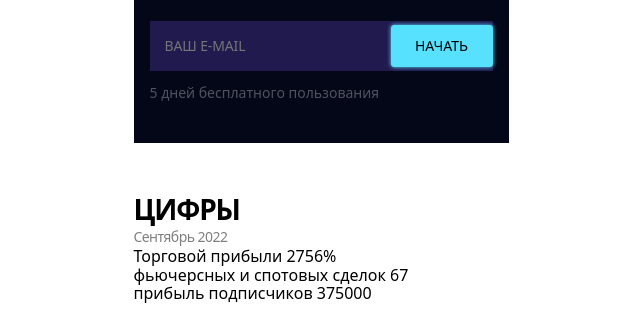
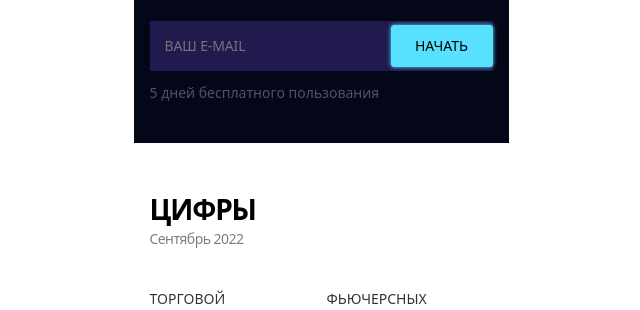
Before and after one commit to Yeromin1/TradeBlade, a website built with Vite: page src/index.html in a window 1280 px wide. Shown: the part 466-776 px from the top of the page, without its empty margins (319-959 px from the left). Built offline with nearby package versions, Linux system fonts and the light colour scheme.

Commit message:
past-transactions

```diff
--- a/src/css/sections/numbers.css
+++ b/src/css/sections/numbers.css
@@ -3,13 +3,16 @@
 
 .numbers .container {
   background-color: var(--white);
-  padding: 48px 0;
+  padding: 48px 16px;
+  display: grid;
+  gap: 40px;
 }
 
 .numbers__title {
   font-size: 28px;
   line-height: 129%;
   letter-spacing: -0.04em;
+  margin-bottom: 2px;
 }
 
 .numbers__title-text {
@@ -18,9 +21,31 @@
   letter-spacing: -0.04em;
   opacity: 0.5;
 }
+
 .numbers__list {
+  display: flex;
+  gap: 32px 65px;
+  flex-wrap: wrap;
 }
+
 .numbers__item {
+  font-size: 14px;
+  line-height: 1.43;
+  text-transform: uppercase;
+  opacity: 0.8;
+  display: grid;
+  gap: 4px;
+  width: 112px;
 }
+
+.width {
+  width: 147px;
+}
+
 .numbers__item-span {
+  font-weight: 500;
+  font-size: 35px;
+  line-height: 1.1;
+  letter-spacing: -0.02em;
+  color: var(--purple);
 }
--- a/src/css/styles.css
+++ b/src/css/styles.css
@@ -3,5 +3,6 @@
 
 /* Sections style */
 @import url('./sections/header.css');
-@import url('./sections/copydeals.css');
+@import url('./sections/copy-deals.css');
 @import url('./sections/numbers.css');
+@import url('./sections/past-transactions.css');
--- a/src/index.html
+++ b/src/index.html
@@ -12,8 +12,9 @@
     <load src="./partials/header.html" />
 
     <main>
-      <load src="./partials/copydeals.html" />
+      <load src="./partials/copy-deals.html" />
       <load src="./partials/numbers.html" />
+      <load src="./partials/past-transactions.html" />
     </main>
 
     <load src="./partials/footer.html" />
--- a/src/partials/numbers.html
+++ b/src/partials/numbers.html
@@ -1,14 +1,16 @@
 <section class="numbers">
   <div class="container">
-    <h2 class="numbers__title">ЦИФРЫ</h2>
-    <p class="numbers__title-text">Cентябрь 2022</p>
+    <div class="numbers__container-title-text">
+      <h2 class="numbers__title">ЦИФРЫ</h2>
+      <p class="numbers__title-text">Cентябрь 2022</p>
+    </div>
 
     <ul class="numbers__list">
       <li class="numbers__item">
         Торговой прибыли <span class="numbers__item-span">2756%</span>
       </li>
-      <li class="numbers__item">
-        фьючерсных и спотовых сделок
+      <li class="numbers__item width">
+        фьючерсных <span>и спотовых сделок</span>
         <span class="numbers__item-span">67</span>
       </li>
       <li class="numbers__item">
```
Also changed, not shown: src/css/sections/copy-deals.css (renamed from src/css/sections/copydeals.css), src/css/sections/past-transactions.css (added), src/partials/copy-deals.html (renamed from src/partials/copydeals.html), src/partials/past-transactions.html (added).
